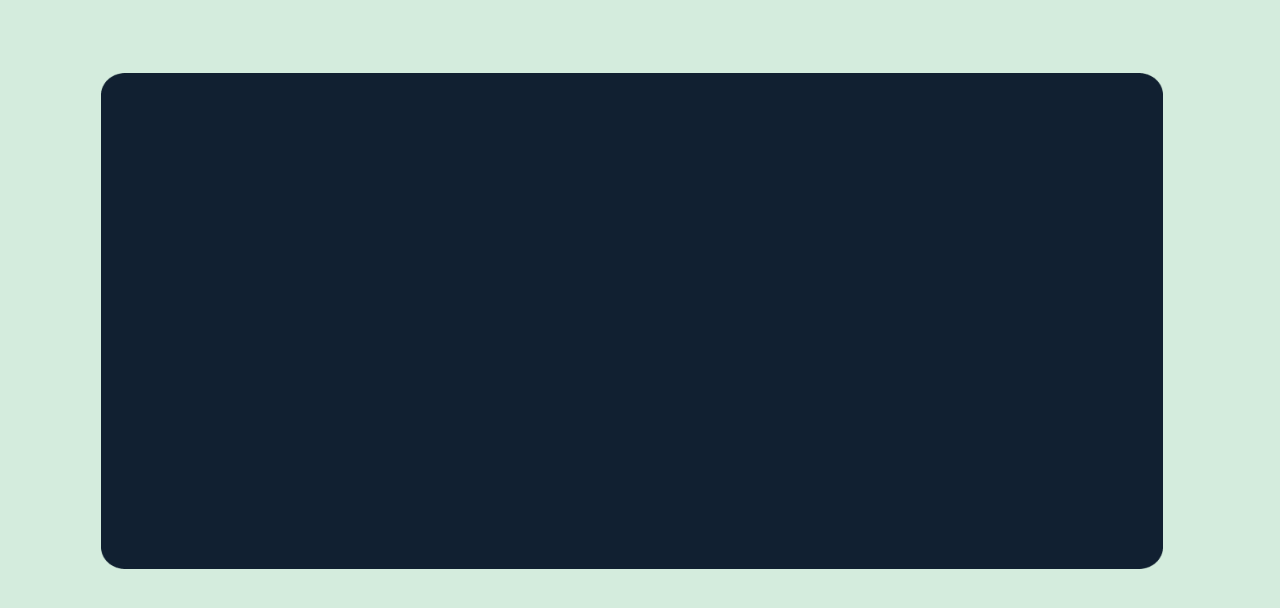
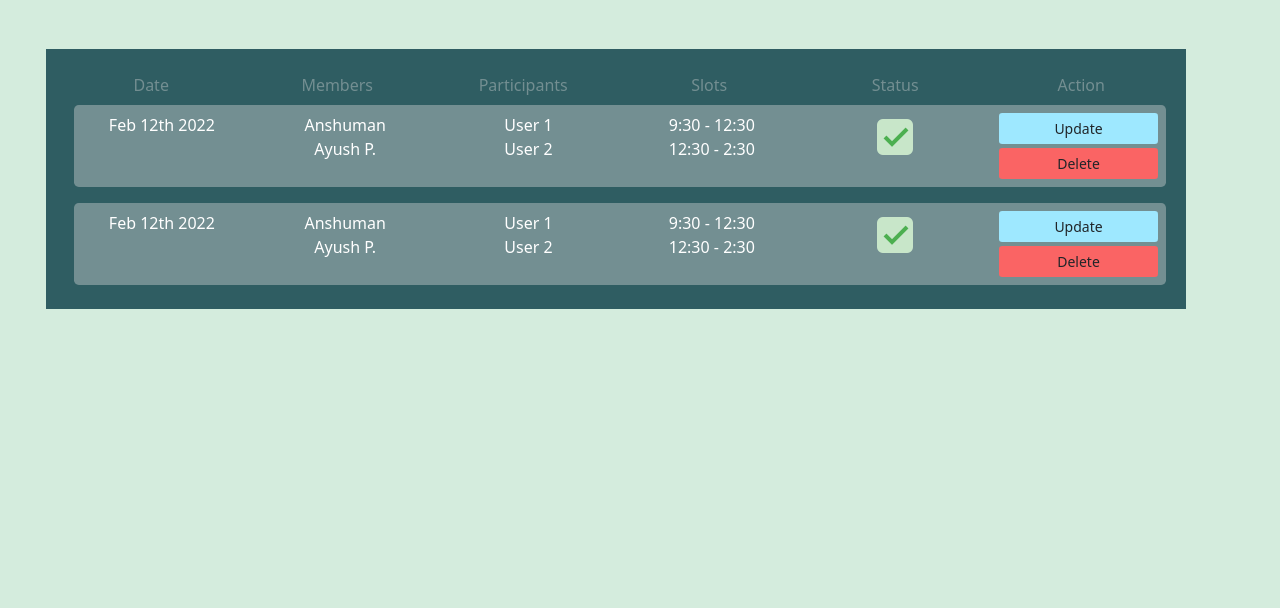
Before and after one commit to sxkshi/iste-interview-scheduler, a plain HTML site: page landing-page/admin.html in a window 1280 px wide. Shown: the part 64-672 px from the top of the page. Drawn offline with nearby package versions, Linux system fonts and the light colour scheme.

Commit message:
Admin page

```diff
--- a/landing-page/admin.html
+++ b/landing-page/admin.html
@@ -29,7 +29,65 @@
    <div class="container">
         <div class="pcView">
             <div class="content">
-                <img class="rectangle center-block" src="Rectangle 1.png">
+                <div style="background-color: rgba(47, 93, 98, 1);" class="container m-5 p-4 d-flex flex-column justify-content-center">
+                    <!-- <img class="rectangle center-block" src="Rectangle 1.png"> -->
+                    <div class="row text-center mb-2" style="color: rgba(217, 217, 217, 0.4);">
+                        <div class="col">Date</div>
+                        <div class="col">Members</div>
+                        <div class="col">Participants</div>
+                        <div class="col">Slots</div>
+                        <div class="col">Status</div>
+                        <div class="col">Action</div>
+                    </div>
+                    <div class="container ms-1 p-2 rounded-3 text-center mb-3" style="background-color: rgba(217, 217, 217, 0.4);" id="panel">
+                        <div class="row text-white">
+                            <div class="col" id="date">Feb 12th 2022</div>
+                            <div class="col d-flex flex-column" id="members">
+                                <div>Anshuman</div>
+                                <div>Ayush P.</div>
+                            </div>
+                            <div class="col d-flex flex-column" id="participants">
+                                <div>User 1</div>
+                                <div>User 2</div>
+                            </div>
+                            <div class="col d-flex flex-column" id="slots">
+                                <div>9:30 - 12:30</div>
+                                <div>12:30 - 2:30</div>
+                            </div>
+                            <div class="col" id="status">
+                                <img src="images/tick.png" alt="Tick icon">
+                            </div>
+                            <div class="col d-flex flex-column" id="buttons">
+                                <button class="btn btn-sm" style="background-color: rgba(158, 232, 255, 1);">Update</button>
+                                <button class="btn btn-sm mt-1" style="background-color: rgba(250, 100, 100, 1);">Delete</button>
+                            </div>
+                        </div>
+                    </div>
+                    <div class="container ms-1 p-2 rounded-3 text-center" style="background-color: rgba(217, 217, 217, 0.4);" id="panel">
+                        <div class="row text-white">
+                            <div class="col" id="date">Feb 12th 2022</div>
+                            <div class="col d-flex flex-column" id="members">
+                                <div>Anshuman</div>
+                                <div>Ayush P.</div>
+                            </div>
+                            <div class="col d-flex flex-column" id="participants">
+                                <div>User 1</div>
+                                <div>User 2</div>
+                            </div>
+                            <div class="col d-flex flex-column" id="slots">
+                                <div>9:30 - 12:30</div>
+                                <div>12:30 - 2:30</div>
+                            </div>
+                            <div class="col" id="status">
+                                <img src="images/tick.png" alt="Tick icon">
+                            </div>
+                            <div class="col d-flex flex-column" id="buttons">
+                                <button class="btn btn-sm" style="background-color: rgba(158, 232, 255, 1);">Update</button>
+                                <button class="btn btn-sm mt-1" style="background-color: rgba(250, 100, 100, 1);">Delete</button>
+                            </div>
+                        </div>
+                    </div>
+                </div>
 
             </div>
             <div class="shape">
```
Also changed, not shown: landing-page/adm.css (added, +14 -0 lines), landing-page/images/tick.png (added).
